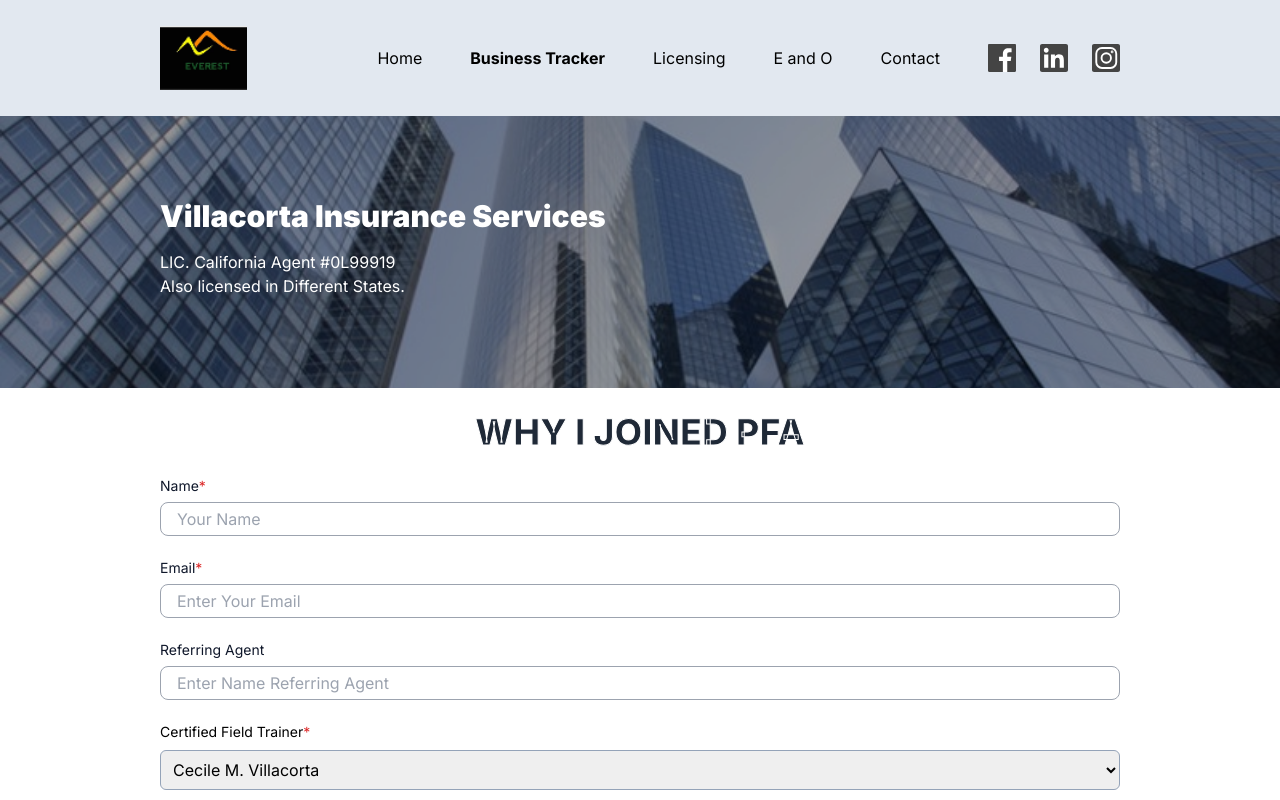
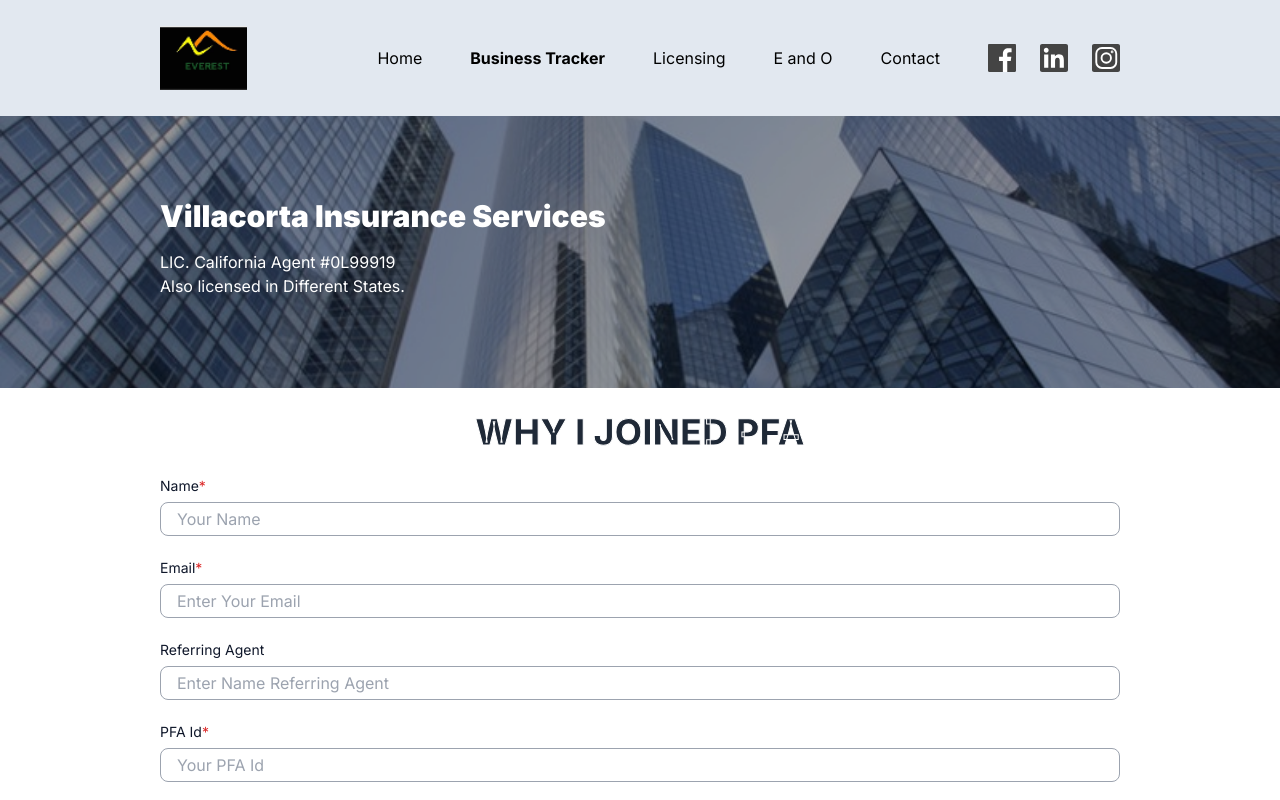
Before and after one commit to Thapaweb12/cecil_website, a Next.js app: page /business-tracker in a window 1280 px wide. Shown: the top 800 px of the page. Built offline with nearby package versions, Linux system fonts and the light colour scheme.

Commit message:
feat: minor fixes

```diff
--- a/src/app/api/sendEmail/route.ts
+++ b/src/app/api/sendEmail/route.ts
@@ -17,8 +17,11 @@ export async function POST(request: NextRequest) {
   const hour_committed = formData.get("hour_committed") as string | null;
   const monthly_income = formData.get("monthly_income") as string | null;
   const other_cft = formData.get("other_cft") as string | null;
-  const certified_field_trainer = formData.get("certified_field_trainer") as string | null;
+  const certified_field_trainer = formData.get("certified_field_trainer") as
+    | string
+    | null;
   const cft_email = formData.get("cft_email") as string | null;
+  const pfa_id = formData.get("pfa_id") as string | null;
 
   const reasons = formData.get("reasons") as string | null;
   const parsedReasons = reasons ? JSON.parse(reasons ?? "") : [];
@@ -64,8 +67,10 @@ export async function POST(request: NextRequest) {
         ? populateTemplate(businessTrackerTemplate, {
             name,
             email,
-            cft_email: cft_email ?? "",
-            message: message ? `<p><strong>Message:</strong> ${message}</p>` : "",
+            pfa_id: pfa_id ?? "",
+            message: message
+              ? `<p><strong>Message:</strong> ${message}</p>`
+              : "",
             certified_field_trainer: certified_field_trainer
               ? `<p><strong>Certified Field Trainer:</strong> ${certified_field_trainer}</p>`
               : "",
@@ -75,7 +80,12 @@ export async function POST(request: NextRequest) {
             monthly_income: monthly_income
               ? `<p><strong>Monthly Income:</strong> ${monthly_income}</p>`
               : "",
-            other_cft: other_cft ? `<p><strong>Other CFT:</strong> ${other_cft}</p>` : "",
+            other_cft: other_cft
+              ? `<p><strong>Other CFT:</strong> ${other_cft}</p>`
+              : "",
+            cft_email: cft_email
+              ? `<p><strong>CFT Email:</strong> ${other_cft}</p>`
+              : "",
             reasons:
               parsedReasons && Array.isArray(parsedReasons)
                 ? `${parsedReasons?.map((item) => `<li>${item}</li>`).join("")}`
@@ -86,7 +96,9 @@ export async function POST(request: NextRequest) {
             name,
             email,
             phone: phone ? `<p><strong>Phone:</strong> ${phone}</p>` : "",
-            message: message ? `<p><strong>Message:</strong> ${message}</p>` : "",
+            message: message
+              ? `<p><strong>Message:</strong> ${message}</p>`
+              : "",
           });
 
     await transporter.sendMail({
--- a/src/app/api/sendEmail/templates.ts
+++ b/src/app/api/sendEmail/templates.ts
@@ -187,12 +187,13 @@ export const businessTrackerTemplate = `<!DOCTYPE html>
         <div class="content">
           <p><strong>Name:</strong> {{name}}</p>
           <p><strong>Email:</strong> {{email}}</p>
+          <p><strong>PFA Id:</strong> {{pfa_id}}</p>
         </div>
       </div>
       <div class="section">
         <div class="section-title">Survey Responses</div>
         <div class="content">
-    <p><strong>CFT Email:</strong> {{cft_email}}</p>
+  {{cft_email}}
  {{certified_field_trainer}}
  {{hour_committed}}
 {{monthly_income}}
--- a/src/components/business-tracker/BusinessTrackerForm.tsx
+++ b/src/components/business-tracker/BusinessTrackerForm.tsx
@@ -97,6 +97,18 @@ const BusinessTrackerForm = () => {
       type: "number",
       placeholder: "Hours committed per week",
       lable: "Hours committed per week",
+    },
+    {
+      name: "pfa_id",
+      type: "text",
+      lable: "PFA Id",
+      placeholder: "Your PFA Id",
+      validation: {
+        required: {
+          value: true,
+          message: "Oops! Enter your PFA Id",
+        },
+      },
     },
   ];
 
@@ -210,7 +222,16 @@ const BusinessTrackerForm = () => {
           register={register}
           errors={errors}
         />
-
+        <CustomInput
+          key={inputFields[7].name}
+          name={inputFields[7].name}
+          type={inputFields[7].type}
+          label={inputFields[7]?.lable}
+          placeholder={inputFields[7].placeholder}
+          validation={inputFields[7]?.validation}
+          register={register}
+          errors={errors}
+        />
         <div className="flex flex-col gap-2">
           <label htmlFor="certified_field_trainer" className="text-sm">
             Certified Field Trainer<span className="text-red-600">*</span>
--- a/src/components/licensing/Steps.tsx
+++ b/src/components/licensing/Steps.tsx
@@ -20,7 +20,10 @@ const steps = [
         <ol className="list-decimal pl-4">
           <li> Insurance Pre-Licensing bundle courses</li>
           <li>Select your state.</li>
-          <li>Select Licensing education (life ONLY)</li>
+          <li>
+            Select Licensing education{" "}
+            <span className="text-red-600">{` (LIFE Only)`}</span>
+          </li>
         </ol>
       </>
     ),
```
